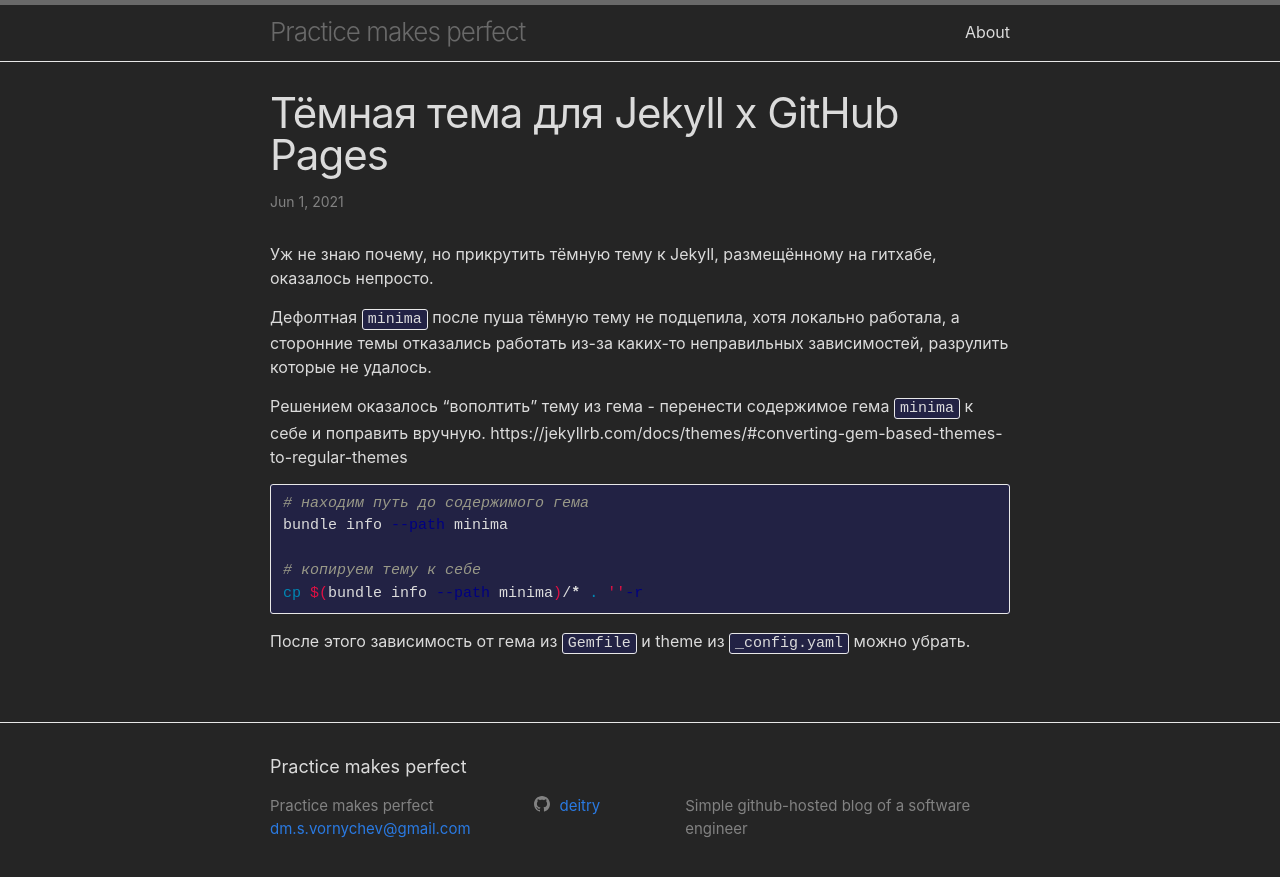
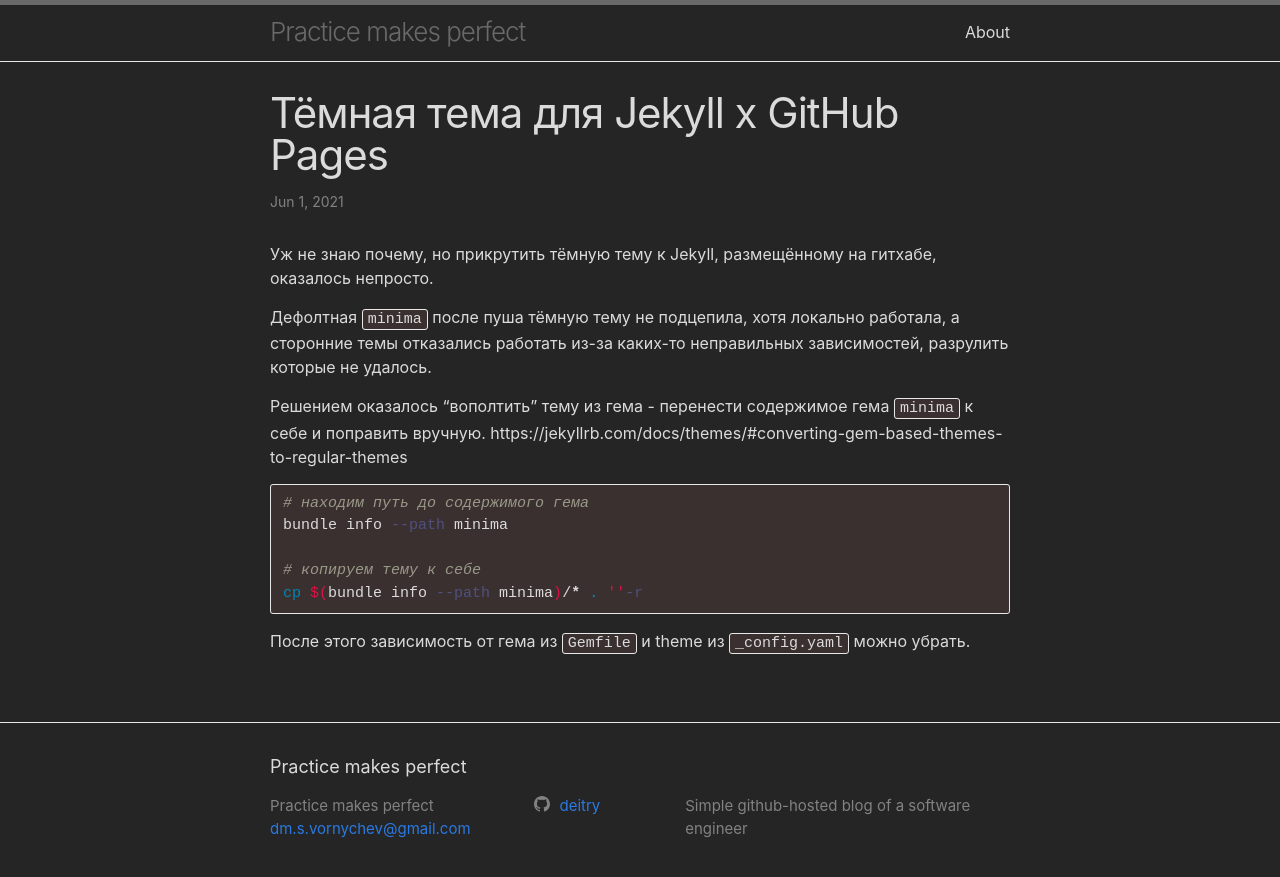
Before and after one commit to deitry/deitry.github.io, a Jekyll site: the page built from _posts/2021-06-02-jekyll-dark-theme.markdown, in a window 1280 px wide. Shown: the top 877 px of the page. Built offline with Jekyll 4.4.1, drawn with Linux system fonts in a browser that asks for light colours.

Commit message:
Tweak theme

```diff
--- a/_sass/minima/_base.scss
+++ b/_sass/minima/_base.scss
@@ -151,7 +151,7 @@
   @include relative-font-size(0.9375);
   border: 1px solid $grey-color-light;
   border-radius: 3px;
-  background-color: #224;
+  background-color: #3b3030;
 }
 
 code {
--- a/_sass/minima/_syntax-highlighting.scss
+++ b/_sass/minima/_syntax-highlighting.scss
@@ -2,11 +2,11 @@
  * Syntax highlighting styles
  */
 .highlight {
-  background: #224;
+  background: #3b3030;
   @extend %vertical-rhythm;
 
   .highlighter-rouge & {
-    background: #224;
+    background: #3b3030;
   }
 
   .c     { color: #998; font-style: italic } // Comment
@@ -44,7 +44,7 @@
   .ne    { color: #900; font-weight: bold } // Name.Exception
   .nf    { color: #900; font-weight: bold } // Name.Function
   .nn    { color: #555 } // Name.Namespace
-  .nt    { color: #000080 } // Name.Tag
+  .nt    { color: #505080 } // Name.Tag
   .nv    { color: #008080 } // Name.Variable
   .ow    { font-weight: bold } // Operator.Word
   .w     { color: #bbb } // Text.Whitespace
```
